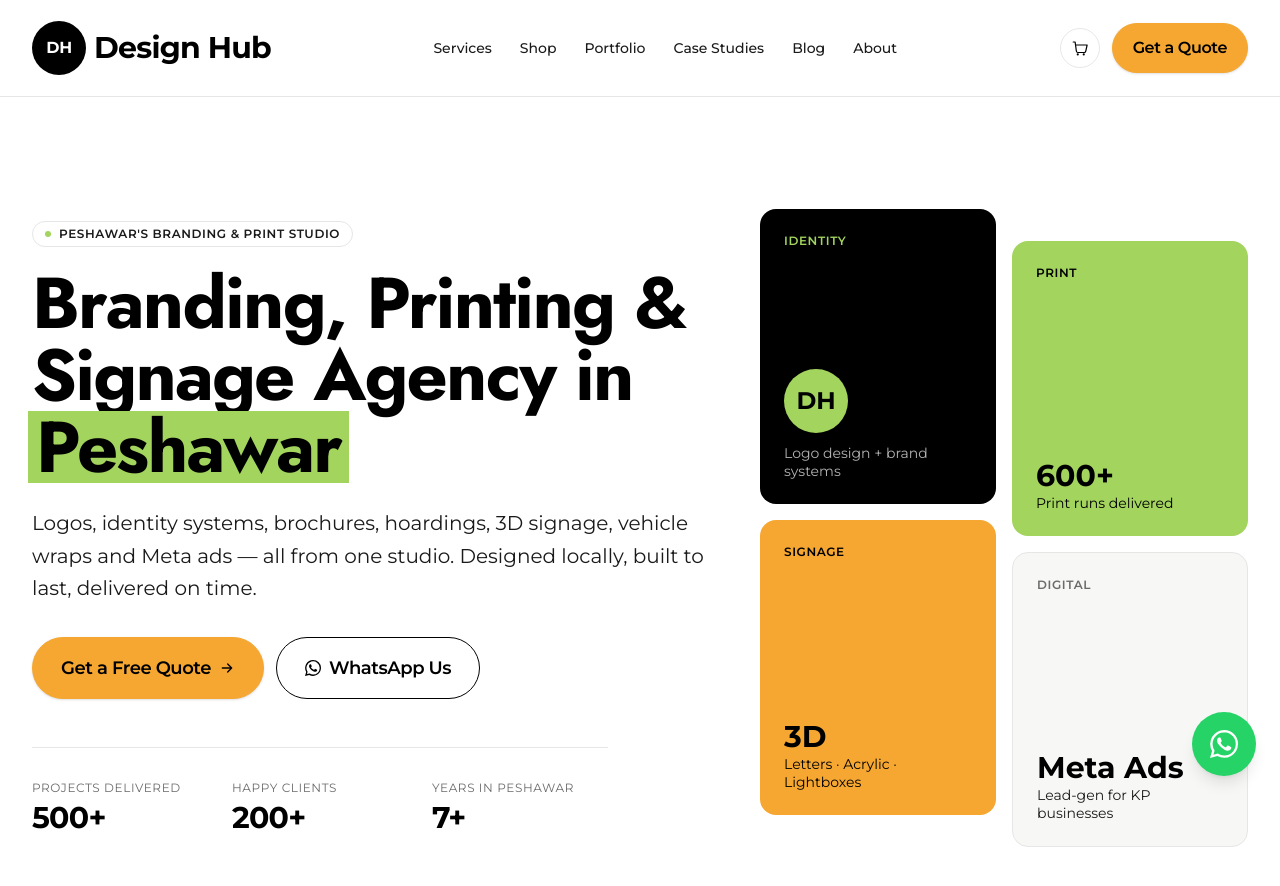
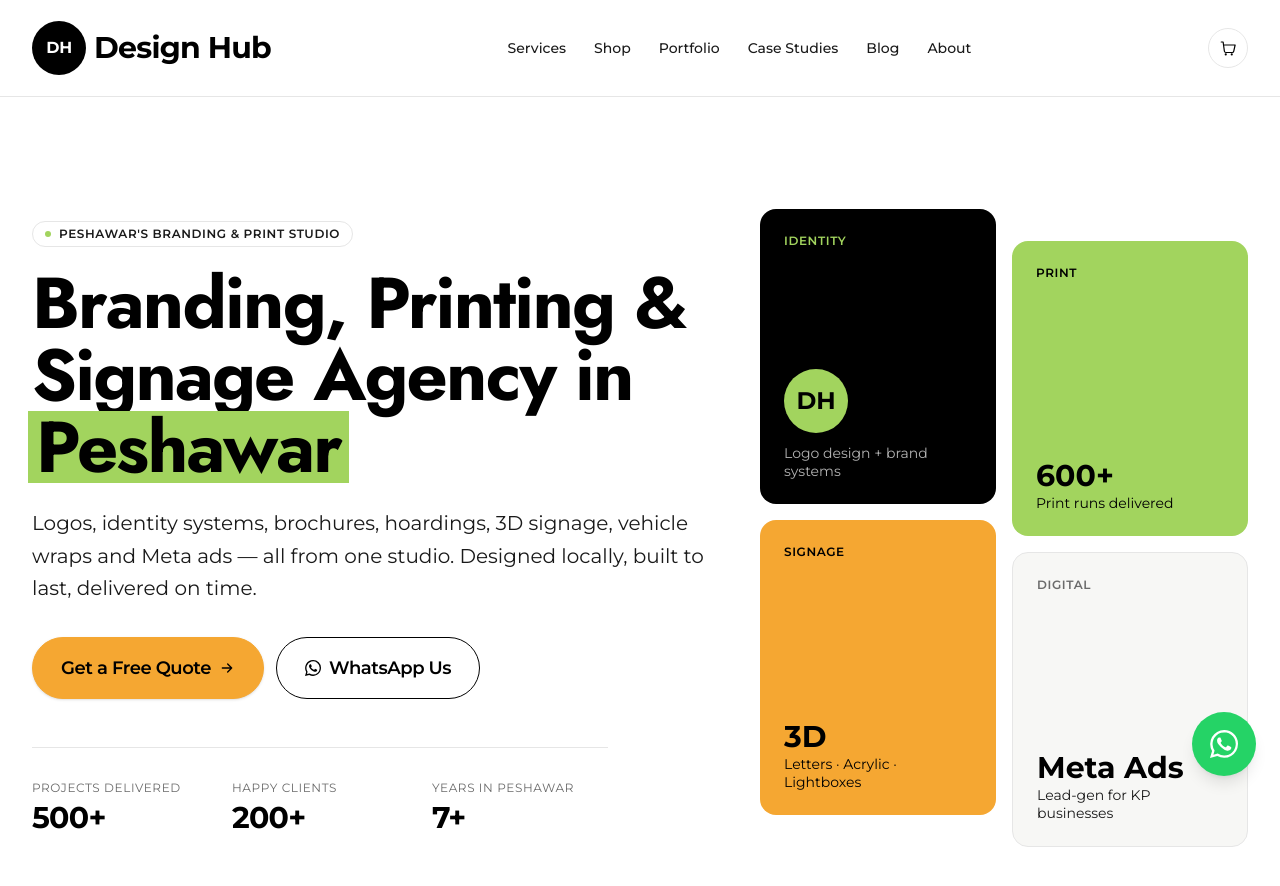
Before and after one commit to infodesignhubpk-afk/website, a Next.js app: page / in a window 1280 px wide. Shown: the top 886 px of the page. Built offline with nearby package versions, Linux system fonts and the light colour scheme; no server answers.

Commit message:
refactor: remove unused Button component from Header

```diff
--- a/components/layout/Header.tsx
+++ b/components/layout/Header.tsx
@@ -1,6 +1,5 @@
 import Link from "next/link";
 import { navLinks } from "@/data/site";
-import { Button } from "@/components/ui/Button";
 import { Container } from "@/components/ui/Container";
 import { Logo } from "@/components/layout/Logo";
 import { PhoneIcon } from "@/components/ui/Icons";
@@ -35,9 +34,6 @@ export async function Header() {
             <PhoneIcon size={18} />
           </a>
           <CartIcon />
-          <Button href="/get-quote" size="md" className="hidden md:inline-flex">
-            Get a Quote
-          </Button>
         </div>
       </Container>
     </header>
```
